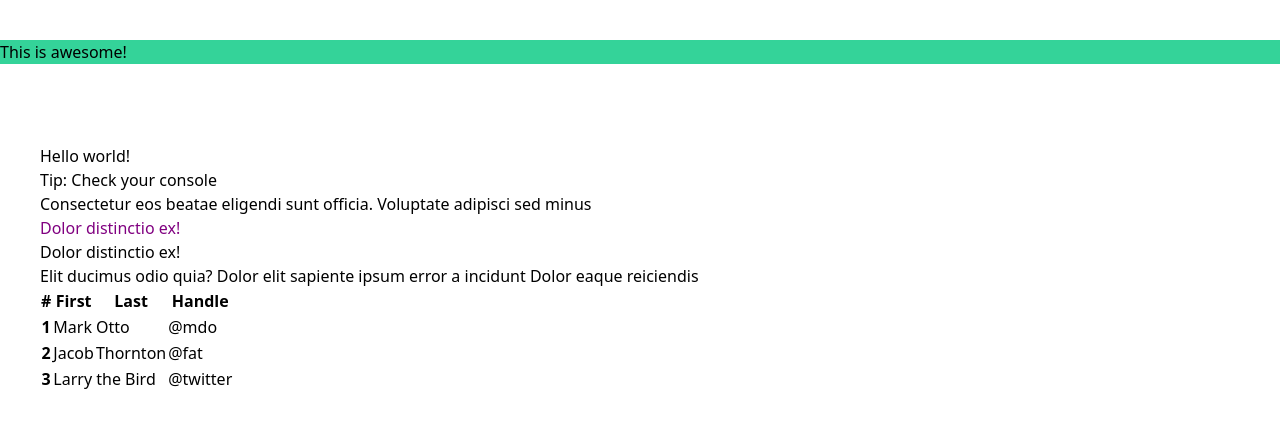
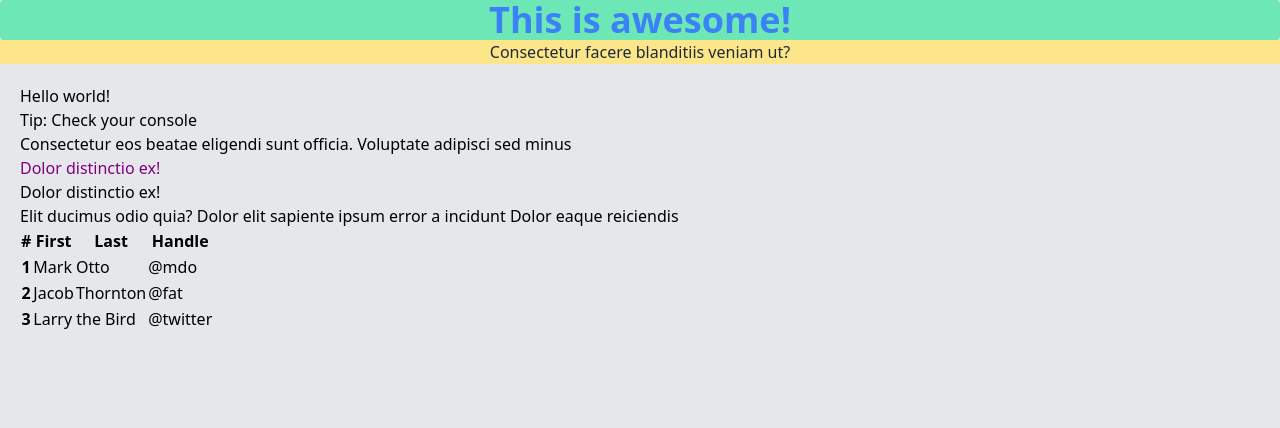
Before and after one commit to myself379/webpack-5, a website built with webpack: page src/index.html in a window 1280 px wide. Built offline with nearby package versions, Linux system fonts and the light colour scheme.

Commit message:
Try early @tailwindcss/jit
tailwindcss/jit seems not working if I change css class

```diff
--- a/package.json
+++ b/package.json
@@ -17,6 +17,7 @@
   "license": "ISC",
   "devDependencies": {
     "@popperjs/core": "^2.9.2",
+    "@tailwindcss/jit": "^0.1.18",
     "@webpack-cli/generators": "^2.0.0",
     "autoprefixer": "^10.2.5",
     "bootstrap": "^4.6.0",
--- a/postcss.config.js
+++ b/postcss.config.js
@@ -2,6 +2,7 @@ module.exports = {
   plugins: [
     require('postcss-import'),
     require('tailwindcss')('./tailwind.config.js'),
+    // require('@tailwindcss/jit'),
     require('autoprefixer'),
   ],
 }
--- a/src/index.html
+++ b/src/index.html
@@ -6,14 +6,15 @@
 
     <title>Webpack App</title>
   </head>
-  <body>
+  <body class="bg-gray-200">
+    <h1 class="text-4xl font-bold text-center text-blue-500 rounded bg-green-300">This is awesome!</h1>
     <main class="container">
-      <div class="container mx-auto bg-green-400 my-10 p10">
-        <h1 class="color-purple-400 my-10">This is awesome!</h1>
-      </div>
+
+      <p class="text-gray-800 bg-yellow-200 text-center">Consectetur facere blanditiis
+      veniam ut?</p>
 
       <!-- BEGIN: main-row -->
-      <div class="p-10">
+      <div class="p-5">
 
         <div class="col-sm-12">
           <h1>Hello world!</h1>
```
Also changed, not shown: 1 other file.
